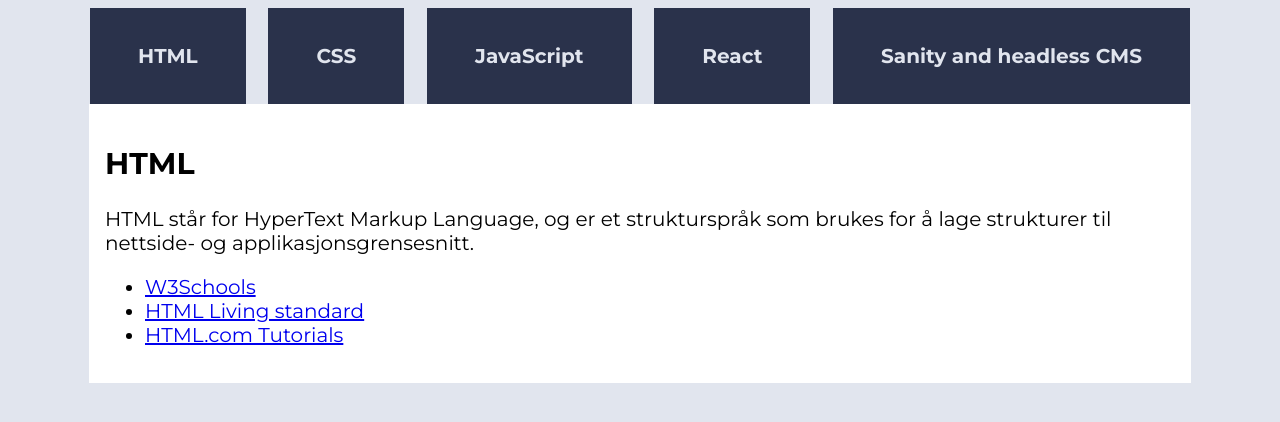
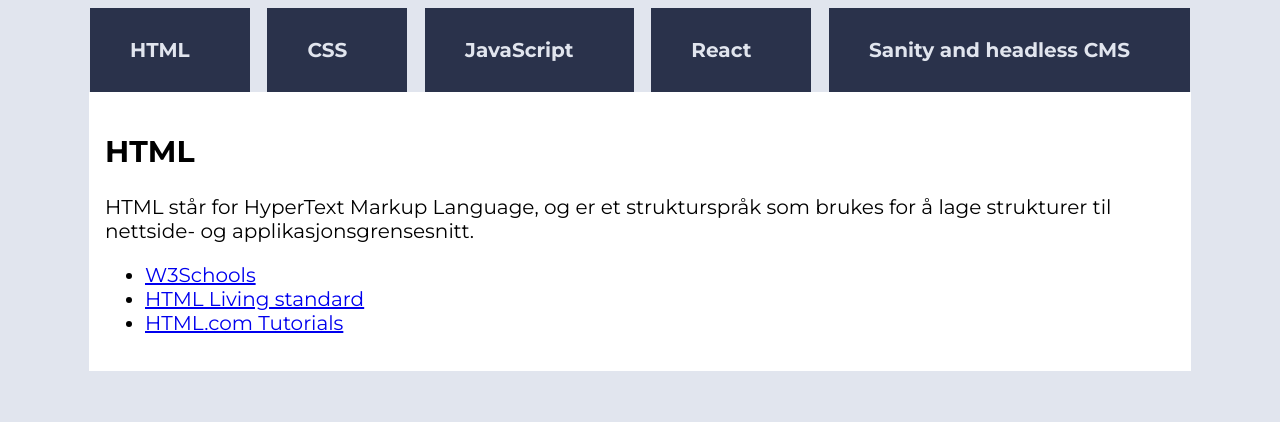
Before and after one commit to hannaso91/uin25ak1_resource_layout_sorum, a plain HTML site: page arbeidskrav_1/index.html in a window 1280 px wide. Drawn offline with Linux system fonts and the light colour scheme.

Commit message:
fikset CSS mer riktig

```diff
--- a/arbeidskrav_1/index.html
+++ b/arbeidskrav_1/index.html
@@ -12,8 +12,8 @@
     <header>
         <nav>
             <ul id="navtab">
-                <li>
-                    <p id="tab">HTML</p>
+                <li id="colorchange">
+                    <buttion id="tab">HTML</button>
                 </li>
             </ul>
         </nav>
--- a/arbeidskrav_1/style.css
+++ b/arbeidskrav_1/style.css
@@ -33,18 +33,31 @@ body {
 
 
     li {
+
+
+        button {
             display: block;
             background: var(--blue);
             color: var(--white);
-        padding: 1rem 3rem;
+            font-weight: bold;
+            font-family: Montserrat, sans-serif;
+            padding: 30px 40px;
+            border: none;
+            font-size: 20px;
+            padding-right: 60px;
 
         }
 
-    li:hover {
+        button:hover {
             background: var(--allWhite);
             color: var(--blue);
             cursor: pointer;
         }
+
+
+    }
+
+
 
 }
 
--- a/arbeidskrav_1/tabscript.js
+++ b/arbeidskrav_1/tabscript.js
@@ -2,7 +2,7 @@ let resourceHTML = ""
 
 resources.map(resource => resourceHTML += `
     <li>
-        <p class="tab" onclick="updateContent('${resource.category}')">${resource.category}</p>
+        <button id="tab" onclick="updateContent('${resource.category}')">${resource.category}</button>
     </li>
 `)
 
@@ -18,12 +18,13 @@ function updateContent(categoryName) {
             <h2 id="headtext">${selected.category}</h2>
             <p id="text">${selected.text}</p>
             <ul>
-                ${selected.sources. map(source => `<li><a href="${source.url}" target="_blank">${source.title}</a></li>`).join("")}
+                ${selected.sources.map(source => `<li><a href="${source.url}" target="_blank">${source.title}</a></li>`).join("")}
             </ul>
         </article>`
 
     document.getElementById("whiteContainer").innerHTML = contentHTML
 
+
 }
 
 updateContent("HTML")
```
Lines whose indentation alone changed are shown as unchanged.
